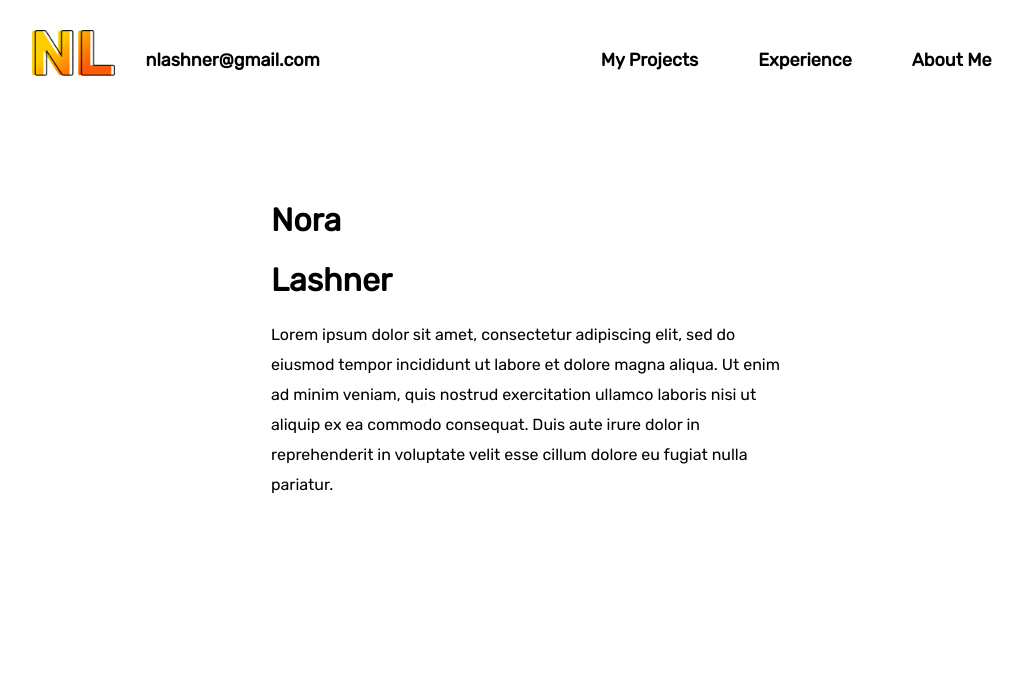
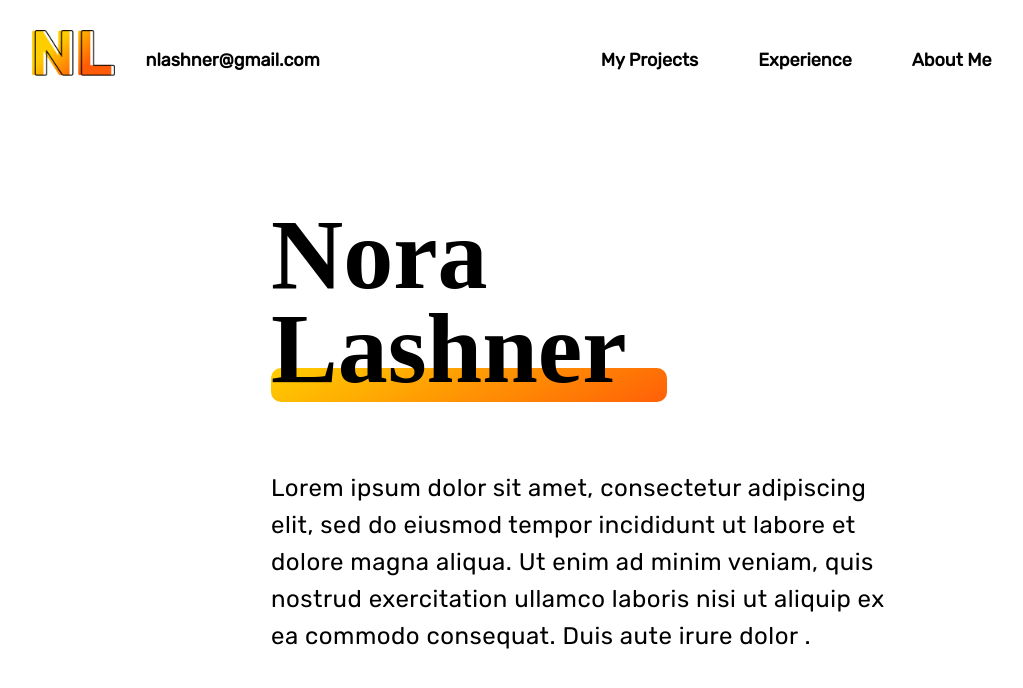
Before and after one commit to nlashner/nlashner.github.io, a React (Create React App) app in the folder my-app/: page / in a window 1280 px wide. Shown: the top 688 px of the page, without its empty margins (113-1136 px from the left). Built offline with nearby package versions, Linux system fonts and the light colour scheme.

Commit message:
intro design is completed

```diff
--- a/my-app/public/index.html
+++ b/my-app/public/index.html
@@ -2,7 +2,7 @@
 <html lang="en">
   <head>
     <meta charset="utf-8" />
-    <link rel="icon" href="%PUBLIC_URL%/favicon.ico" />
+    <link rel="icon" href="./Logo_Black.png" />
 
     <meta name="viewport" content="width=device-width, initial-scale=1" />
     <meta name="theme-color" content="#000000" />
@@ -10,13 +10,13 @@
       name="description"
       content="Web site created using create-react-app"
     />
-    <link rel="apple-touch-icon" href="%PUBLIC_URL%/logo192.png" />
+    <link rel="apple-touch-icon" href="%PUBLIC_URL%//logo192.png" />
     <!--
       manifest.json provides metadata used when your web app is installed on a
       user's mobile device or desktop. See https://developers.google.com/web/fundamentals/web-app-manifest/
     -->
     <link rel="manifest" href="%PUBLIC_URL%/manifest.json" />
-    <link href="https://fonts.googleapis.com/css2?family=Rubik:wght@300;400&display=swap" rel="stylesheet">
+    <link href="https://fonts.googleapis.com/css2?family=Playfair+Display:wght@900&family=Rubik:wght@300;400&display=swap" rel="stylesheet">
     <!--
       Notice the use of %PUBLIC_URL% in the tags above.
       It will be replaced with the URL of the `public` folder during the build.
--- a/my-app/src/components/Intro/Intro.js
+++ b/my-app/src/components/Intro/Intro.js
@@ -4,9 +4,12 @@ import './intro.css'
 const Intro = () => {
   return (
     <div className='intro-container'>
-      <h1>Nora</h1>
-      <h1>Lashner</h1>
-      <p className="intro-text">Lorem ipsum dolor sit amet, consectetur adipiscing elit, sed do eiusmod tempor incididunt ut labore et dolore magna aliqua. Ut enim ad minim veniam, quis nostrud exercitation ullamco laboris nisi ut aliquip ex ea commodo consequat. Duis aute irure dolor in reprehenderit in voluptate velit esse cillum dolore eu fugiat nulla pariatur.</p>
+      <div className='name-container'>
+      <div className='name'>Nora</div>
+      <div className='name'>Lashner</div>
+      <div className='rectangle'></div>
+      </div>
+      <p className="intro-text">Lorem ipsum dolor sit amet, consectetur adipiscing elit, sed do eiusmod tempor incididunt ut labore et dolore magna aliqua. Ut enim ad minim veniam, quis nostrud exercitation ullamco laboris nisi ut aliquip ex ea commodo consequat. Duis aute irure dolor .</p>
     </div>
   )
 }
--- a/my-app/src/components/Intro/intro.css
+++ b/my-app/src/components/Intro/intro.css
@@ -1,9 +1,38 @@
 .intro-container{
   margin: 30px 30%;
   padding: 60px 0 60px 0;
-  font: 'Rubik'
+  font: 'Rubik';
+}
+
+.name-container{
+  height: 200px;
+  width: 396px;
+}
+
+.name{
+  font-family: 'Playfair Display Black';
+  font-size: 100px;
+  font-weight: 900;
+  line-height: 93.86px;
+  letter-spacing: 0;
+  position: relative;
+  top: 28px;
+}
+
+.rectangle {
+  height: 34px;
+  width: 396px;
+  border-radius: 10px;
+  background: linear-gradient(153.09deg, #FFCE00 0%, #FF6007 100%, #FF5C07 100%);
 }
 
 .intro-text{
-  line-height: 30px;
+  padding-top: 66px;
+  height: 177px;
+  width: 620px;
+  color: #000000;
+  font-family: Rubik;
+  font-size: 24px;
+  letter-spacing: 0.5px;
+  line-height: 37px;
 }
```
Also changed, not shown: my-app/public/Logo_Black.png (added).
